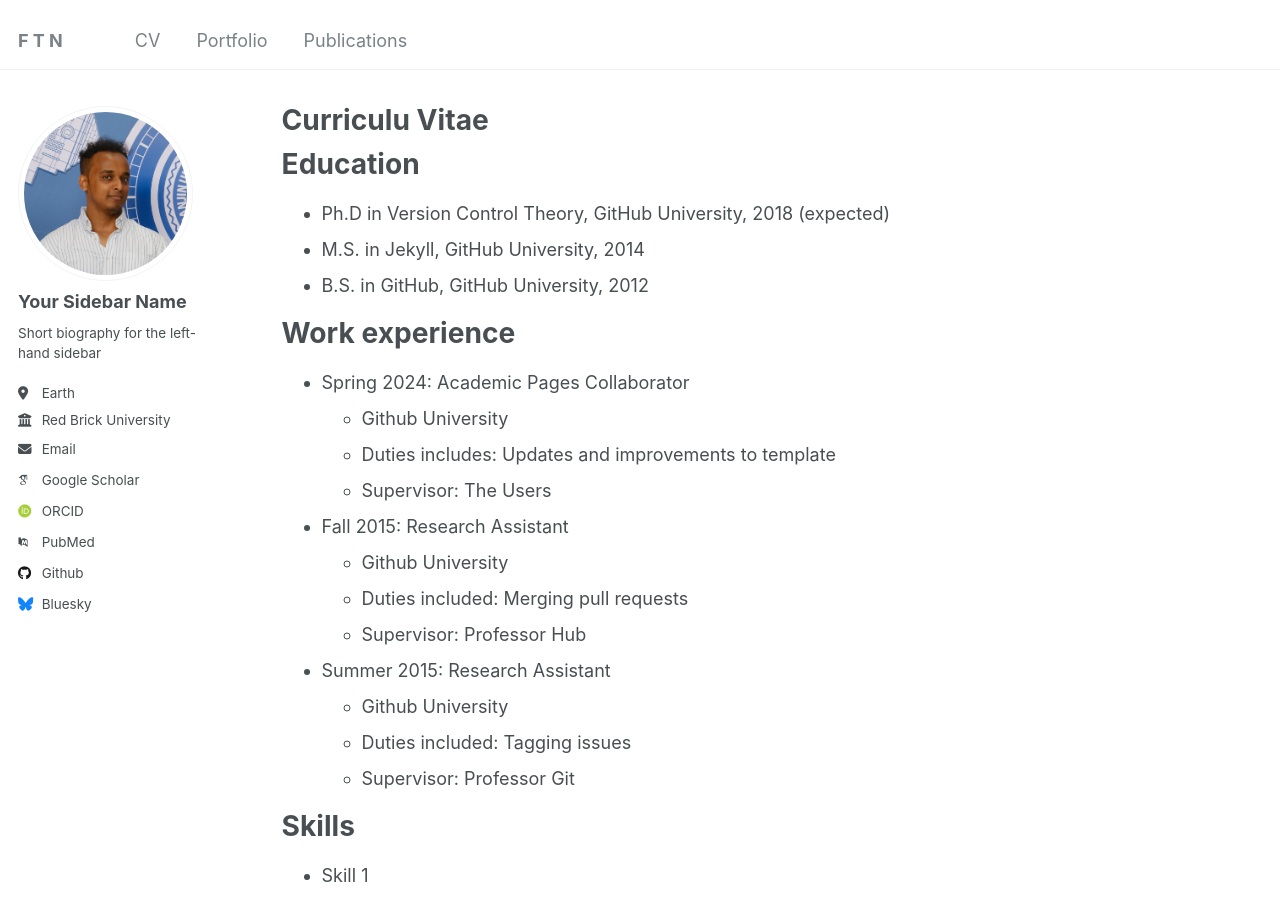
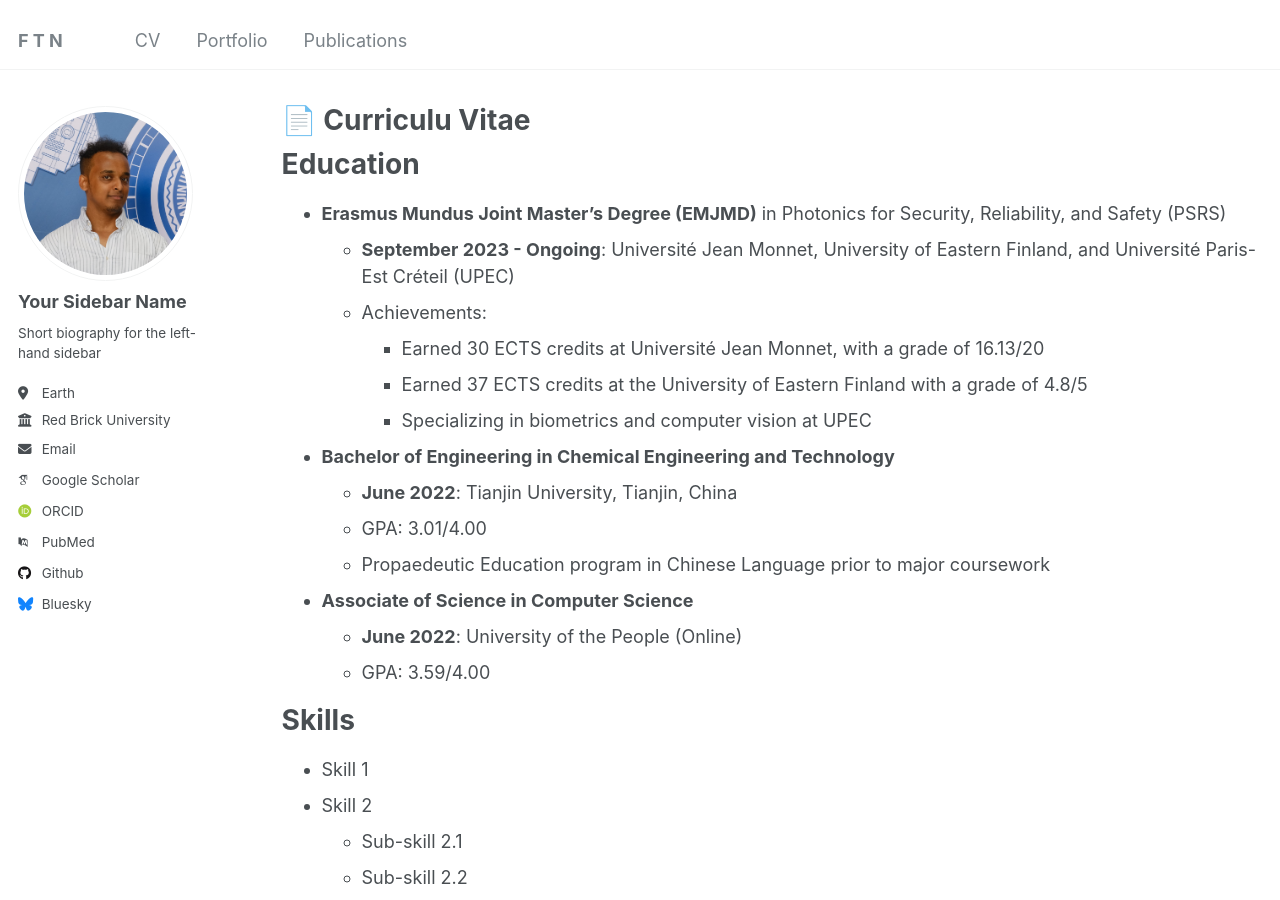
Before and after one commit to PHYRA47/phyra47.github.io, a Jekyll site: the page built from _pages/cv.md, in a window 1280 px wide and 900 px high. Built offline with Jekyll 4.4.1, drawn with Linux system fonts in a browser that asks for light colours; some web fonts are replaced.

Commit message:
Revise CV page to update title and enhance education and work experience sections

```diff
--- a/_pages/cv.md
+++ b/_pages/cv.md
@@ -1,6 +1,6 @@
 ---
 layout: archive
-title: "Curriculu Vitae"
+title: "📄 Curriculu Vitae"
 permalink: /cv/
 author_profile: true
 redirect_from:
@@ -11,26 +11,21 @@
 
 Education
 ======
-* Ph.D in Version Control Theory, GitHub University, 2018 (expected)
-* M.S. in Jekyll, GitHub University, 2014
-* B.S. in GitHub, GitHub University, 2012
+* **Erasmus Mundus Joint Master's Degree (EMJMD)** in Photonics for Security, Reliability, and Safety (PSRS)
+  * **September 2023 - Ongoing**: Université Jean Monnet, University of Eastern Finland, and Université Paris-Est Créteil (UPEC)
+  * Achievements:
+    * Earned 30 ECTS credits at Université Jean Monnet,  with a grade of 16.13/20
+    * Earned 37 ECTS credits at the University of Eastern Finland with a grade of 4.8/5
+    * Specializing in biometrics and computer vision at UPEC
 
-Work experience
-======
-* Spring 2024: Academic Pages Collaborator
-  * Github University
-  * Duties includes: Updates and improvements to template
-  * Supervisor: The Users
+* **Bachelor of Engineering in Chemical Engineering and Technology**
+  * **June 2022**: Tianjin University, Tianjin, China
+  * GPA: 3.01/4.00
+  * Propaedeutic Education program in Chinese Language prior to major coursework
 
-* Fall 2015: Research Assistant
-  * Github University
-  * Duties included: Merging pull requests
-  * Supervisor: Professor Hub
-
-* Summer 2015: Research Assistant
-  * Github University
-  * Duties included: Tagging issues
-  * Supervisor: Professor Git
+* **Associate of Science in Computer Science**
+  * **June 2022**: University of the People (Online)
+  * GPA: 3.59/4.00
 
 Skills
 ======
```
